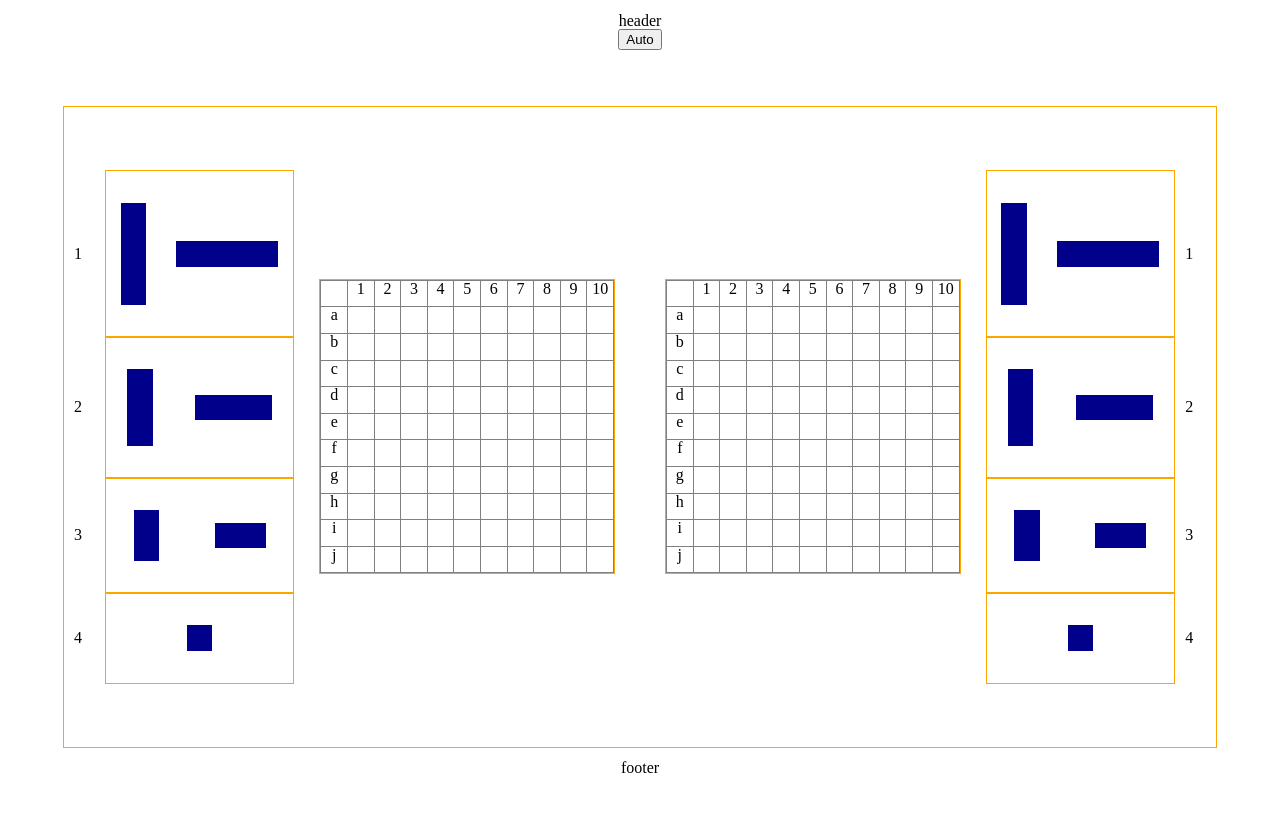
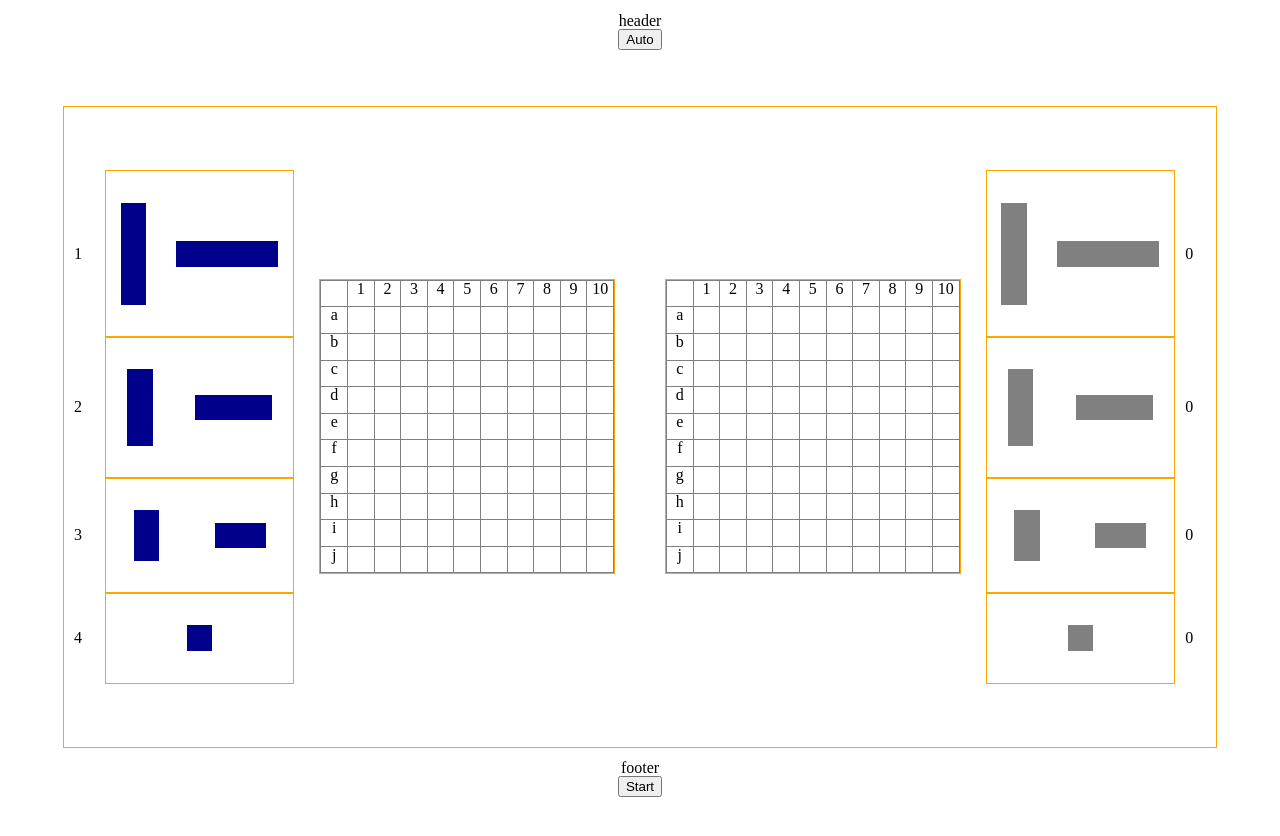
Before and after one commit to nxstranger/sea_battle, a plain HTML site: page index.html in a window 1280 px wide. Drawn offline with Linux system fonts and the light colour scheme.

Commit message:
ship placement done

```diff
--- a/index.html
+++ b/index.html
@@ -26,7 +26,7 @@
         </div>
     </main>
 
-    <footer><p>footer</p></footer>
+    <footer id="footer"><p>footer</p></footer>
 
     <script src="src/js/drawFields.js"></script>
     <script src="src/js/sideFrameShips.js"></script>
--- a/src/js/shipArrangement.js
+++ b/src/js/shipArrangement.js
@@ -1,10 +1,7 @@
-// let userFieldArray = Array(10).fill(Array(10).fill(0))
-// console.log(userFieldArray)
-
 // document.addEventListener('contextmenu', event => event.preventDefault());
 
 const userFieldSet = new Set()
-
+const enemyFieldSet = new Set()
 
 class CalculateOperator {
     constructor(isUser) {
@@ -16,10 +13,6 @@ class CalculateOperator {
     calcShipCells(objShipInfo, targetObj) {
         // return set of cells id required for placement ship
 
-        // console.log('objShipInfo')
-        // console.log(objShipInfo)
-        // console.log('targetObj')
-        // console.log(targetObj)
         const shipType = objShipInfo[0]             // H or V
         const shipLength = objShipInfo[1]           // 1-4
 
@@ -72,10 +65,9 @@ class CalculateOperator {
             "yStart":   yMin > 1 ? yMin - 1 : yMin,
             "yEnd":     yMax < 10 ? yMax + 1: yMax
         }
-        // console.log(iterRange)
         for (let x = iterRange.xStart; x <= iterRange.xEnd; x++){
             for (let y = iterRange.yStart; y <= iterRange.yEnd; y++){
-                cellId = "usr-" + this.alphabet[y] + (x)
+                cellId = this.user + this.alphabet[y] + (x)
                 // cellId = document.getElementById(cellId)
                 neighborsSet.add(cellId)
             }
@@ -83,7 +75,6 @@ class CalculateOperator {
         for (let itemSet of cellSet){
             neighborsSet.delete(itemSet)
         }
-        // console.log(neighborsSet)
         return neighborsSet
     }
 
@@ -93,14 +84,6 @@ class CalculateOperator {
         let cY = this.alphabet[(Math.floor(yMin + Math.random() * (yMax + 1 - yMin)))]
         return `${this.user}${cY}${cX}`
     }
-
-    // coordinatesToId(xPos,yPos){
-    //     // args values interval: 1-10
-    //     // return string cellId like "usr-a10"
-    //     let yChar = this.alphabet[yPos]
-    //     return `${this.user}${yChar}${xPos}`
-    // }
-
 
     addToMainSet(mainSet, subSet){
         // add to userFieldSet elements of subSet
@@ -122,7 +105,6 @@ class CalculateOperator {
         console.log("ShipPlacement")
         for (let elem of cellSet){
             document.getElementById(elem).style.background = 'cyan'
-            console.log(document.getElementById(elem))
         }
     }
 }
@@ -130,22 +112,26 @@ class CalculateOperator {
 
 // shipArrangement
 class ShipPool{
-    constructor(isUser){
+    constructor(isUser, operator){
         this["1"] = 0
         this["2"] = 0
         this["3"] = 0
         this["4"] = 0
-        this.isUser = isUser
+        this.owner = (isUser) ? "usr-" : "enm-"
+        this.ownerFieldSet = (isUser) ? userFieldSet : enemyFieldSet
         this.limit = [0,4,3,2,1]
         this.shipArray = []
-        this.addAutoPlacementListener()
+        this.operator = operator
+        if (isUser){
+            this.addAutoPlacementListener()
+        }
     }
 
     add(ship, shipObj){
         //ship value 1-4
         this[ship] = this[ship] + 1
         this.shipArray.push(shipObj)
-        console.log(this.shipArray)
+        // console.log(this.shipArray)
 
         this.updateCounter(ship)
     }
@@ -153,16 +139,19 @@ class ShipPool{
     updateCounter(ship){
         //ship value 1-4
         let counterValue = this.limit[+ship] - +this[ship]
-        document.getElementById(`counter-usr-${ship}`).innerText = `${counterValue}`
+        document.getElementById(`counter-${this.owner}${ship}`).innerText = `${counterValue}`
         if (this.checkLimit(ship)){
             this.updateShipFrame(ship)
             if (this.checkPoolIsFilled()){
                 // do something
-                document.getElementById('shipsAutoPlacement').remove()
-
+                if (this.owner === "usr-") {
+                    document.getElementById('shipsAutoPlacement').remove()
+                    alert("Start game")
+                }
 
                 //entrypoint to starting game
                 console.log("checkPoolIsFilled")
+                console.log(this.shipArray)
             }
         }
     }
@@ -176,7 +165,7 @@ class ShipPool{
 
     updateShipFrame(ship){
         //ship value 1-4
-        let blockId = this.isUser ? `block-usr-${ship}`: `block-enm-${ship}`
+        let blockId = `block-${this.owner}${ship}`
         for (let objShip of document.getElementById(blockId).childNodes){
             // console.log(objShip)
             objShip.firstChild.style.background = 'gray'
@@ -195,11 +184,11 @@ class ShipPool{
     generateShip(ship){
         let shipParam = ((Math.random() < 0.5) ? "H" : "V") + ship
         let maxCoordinateArray = (shipParam[0]==="H") ? [1, 10-ship, 1, 10] : [1, 10, 1, 10-ship]
-        let cellCoordinate = userOperator.getRandomCoordinate(...maxCoordinateArray)
-        console.log('cellCoordinates')
-        console.log(cellCoordinate)
+        let cellCoordinate = this.operator.getRandomCoordinate(...maxCoordinateArray)
+        // console.log('cellCoordinates')
+        // console.log(cellCoordinate)
         let cellObj = document.getElementById(cellCoordinate)
-        return userOperator.calcShipCells(shipParam, cellObj)
+        return this.operator.calcShipCells(shipParam, cellObj)
     }
 
     placeShip(ship){
@@ -207,32 +196,33 @@ class ShipPool{
         let requiredCells = null
         do {
             requiredCells = this.generateShip(ship)
-        } while (userOperator.checkOccupiedCells(userFieldSet, requiredCells))
-        console.log("requiredCells")
-        console.log(requiredCells)
-        let shipNeighborsSet = userOperator.findNeighbors(requiredCells)
-        userOperator.addToMainSet(userFieldSet, requiredCells)
-        userOperator.addToMainSet(userFieldSet, shipNeighborsSet)
-        // console.log(userFieldSet)
-        userOperator.shipPlacement(requiredCells)
-        console.log(userFieldSet)
+        } while (this.operator.checkOccupiedCells(this.ownerFieldSet, requiredCells))
+        // console.log("requiredCells")
+        // console.log(requiredCells)
+        let shipNeighborsSet = this.operator.findNeighbors(requiredCells)
+        this.operator.addToMainSet(this.ownerFieldSet, requiredCells)
+        this.operator.addToMainSet(this.ownerFieldSet, shipNeighborsSet)
+        if (this.owner === 'usr-'){
+            this.operator.shipPlacement(requiredCells)
+        }
+        // console.log(this.ownerFieldSet)
         this.add(ship, requiredCells)
     }
 
     autoPlacement(){
-        console.log("autoPlacement")
+        // console.log("autoPlacement")
         for (let i = 1; i < 5; i++){
             while (!this.checkLimit(i)){
-                console.log("this.checkLimit(i)")
-                console.log(this.checkLimit(i))
-                console.log(this)
-                console.log(i)
+                // console.log("this.checkLimit(i)")
+                // console.log(this.checkLimit(i))
+                // console.log(this)
+                // console.log(i)
                 this.placeShip(i)
 
-                console.log(this.checkLimit(i))
+                // console.log(this.checkLimit(i))
             }
         }
-        console.log("complete")
+        console.log("autoPlacement complete")
     }
 
     addAutoPlacementListener(){
@@ -246,9 +236,12 @@ class ShipPool{
 }
 
 //user main object
-const userShipPool = new ShipPool(true)
 const userOperator =  new CalculateOperator(true)
+const userShipPool = new ShipPool(true, userOperator)
 
+const enemyOperator = new CalculateOperator(false)
+const enemyShipPool = new ShipPool(false, enemyOperator)
+enemyShipPool.autoPlacement()
 
 function placeShipOnField(objShipInfo, cellObj){
     const alphabet = "zabcdefghij"                    // z - unused, only for convenience
@@ -348,8 +341,6 @@ function dragAndDropHandler(ev){
     };
 }
 
-
-
 for (let elem of document.getElementsByClassName("ship")){
     if (elem.id){
         elem.classList.add('drag_n_drop')
--- a/src/js/sideFrameShips.js
+++ b/src/js/sideFrameShips.js
@@ -59,5 +59,12 @@ autoPlacementShipButton.innerText = "Auto"
 autoPlacementShipButton.id = "shipsAutoPlacement"
 autoPlacementShipButton.tabIndex = -1
 
+let startGameButton = document.createElement("button");
+startGameButton.innerText = "Start"
+startGameButton.id = "startGame"
+startGameButton.tabIndex = -1
+// startGameButton.style.display = "none"
+
 
 document.getElementById('header').appendChild(autoPlacementShipButton)
+document.getElementById('footer').appendChild(startGameButton)
```
